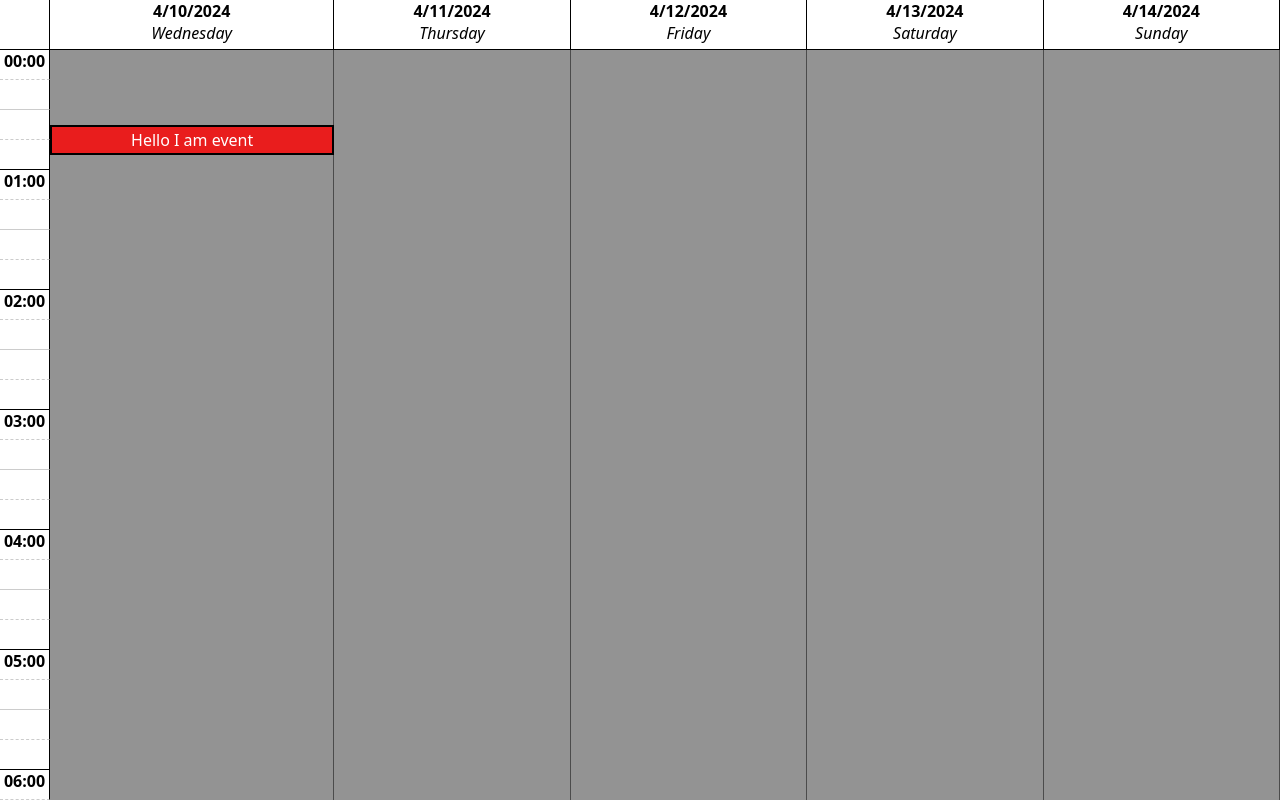
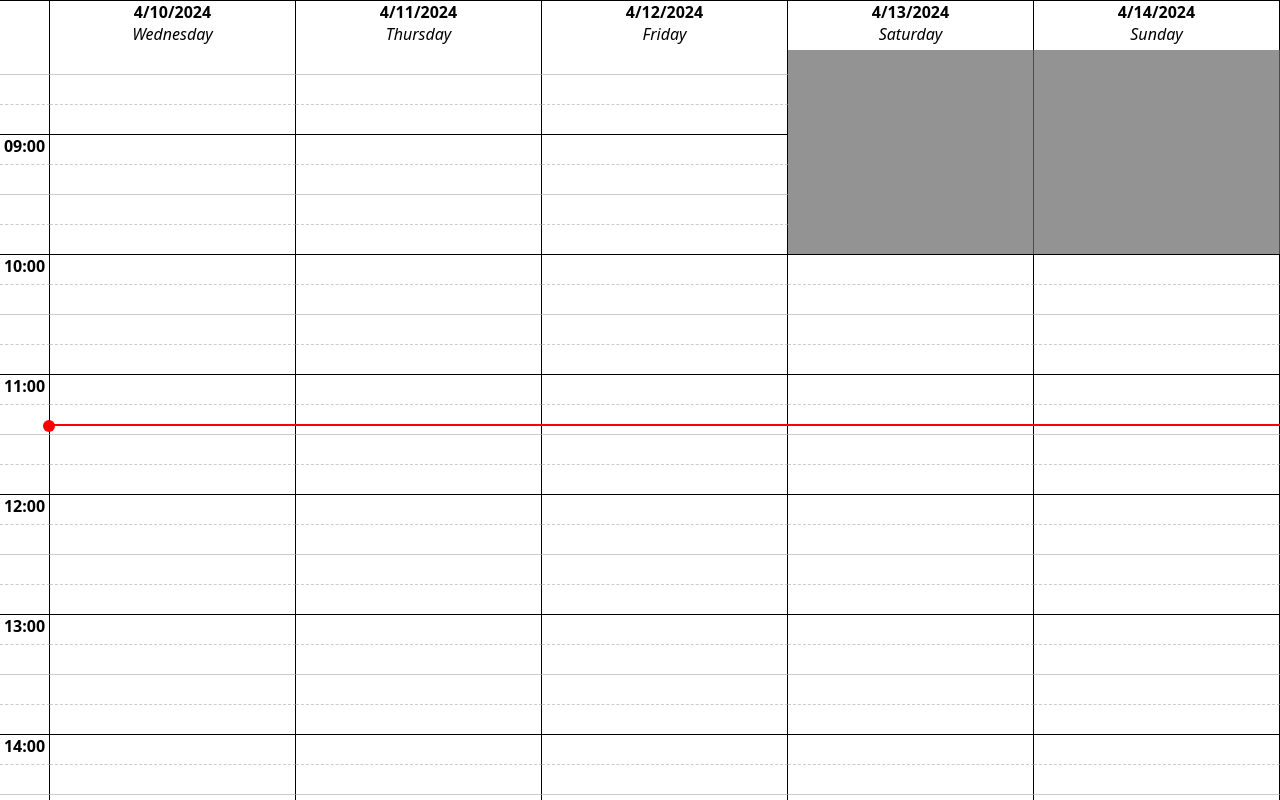
Before and after one commit to rugulous/schedule, a Vue app: page / in a window 1280 px wide. Shown: the top 800 px of the page. Built offline with nearby package versions, Linux system fonts and the light colour scheme.

Commit message:
Sticky header

```diff
--- a/src/App.vue
+++ b/src/App.vue
@@ -2,14 +2,30 @@
 section{
     --time-size: 50px;
     --row-size: 30px;
+    overflow: hidden;
+    max-height: 100vh;
 }
 
 .schedule {
+    --num-cols: 1;
+    --scrollbar-width: 0px;
+    --column-size: calc((100% - var(--time-size) - var(--scrollbar-width)) / var(--num-cols));
     display: grid;
-    grid-template-columns: var(--time-size) auto;
-    grid-template-rows: 50px;
+    grid-template-columns: var(--time-size) repeat(5, var(--column-size));
     grid-auto-rows: var(--row-size);
     text-align: center;
+    scrollbar-gutter: stable;
+}
+
+header.schedule{
+    --scrollbar-width: v-bind(scrollbar);
+    grid-template-rows: 50px;
+}
+
+main{
+    height: calc(100vh - 50px);
+    overflow-y: scroll;
+    position: relative;
 }
 
 .schedule > div:not(.event):not(:nth-child(6n + 1)):not(:nth-child(6n + 2)){
@@ -17,6 +33,10 @@ section{
 }
 
 @media (min-width: 768px){
+.schedule{
+    --num-cols: 3;
+}
+
 .schedule > div:not(.event):nth-child(6n + 3),
 .schedule > div:not(.event):nth-child(6n + 4) {
     display: block !important;
@@ -24,6 +44,10 @@ section{
 }
 
 @media (min-width: 1200px){
+    .schedule{
+        --num-cols: 5;
+    }
+
     .schedule > div:not(.event){
         display: block !important;
     }
@@ -31,17 +55,18 @@ section{
 
 .schedule>div:not(.event) {
     border: solid 1px #000;
-    border-top: none;
+    border-bottom: none;
     border-left: none;
     position: relative;
 }
+
 .schedule > div:not(.event):nth-child(12n+7),
 .schedule > div:not(.event):nth-child(12n+8),
 .schedule > div:not(.event):nth-child(12n+9),
 .schedule > div:not(.event):nth-child(12n+10),
 .schedule > div:not(.event):nth-child(12n+11),
 .schedule > div:not(.event):nth-child(12n+12) {
-    border-bottom: dashed 1px #CCC;
+    border-top: dashed 1px #CCC;
 }
 
 .schedule > div:not(.event):nth-child(12n+13),
@@ -50,7 +75,7 @@ section{
 .schedule > div:not(.event):nth-child(12n+16),
 .schedule > div:not(.event):nth-child(12n+17),
 .schedule > div:not(.event):nth-child(12n+18) {
-    border-bottom: solid 1px #CCC;
+    border-top: solid 1px #CCC;
 }
 
 .schedule > div:not(.event):nth-child(24n + 1),
@@ -59,9 +84,8 @@ section{
 .schedule > div:not(.event):nth-child(24n + 4),
 .schedule > div:not(.event):nth-child(24n + 5),
 .schedule > div:not(.event):nth-child(24n + 6) {
-    border-bottom: solid 1px #000;
+    border-top: solid 1px #000;
 }
-
 
 .event {
     display: flex;
@@ -106,7 +130,7 @@ section{
 
 .disabled{
     background-color: #666;
-    border-bottom: none !important;
+    border-top: none !important;
 }
 </style>
 
@@ -114,23 +138,26 @@ section{
     <RouterView></RouterView>
 
     <section>
-        <div class="schedule">
+        <header class="schedule">
             <div></div>
-            <div v-for="date in dates">
+            <div v-for="(date, index) in dates" :style="`grid-column: ${index + 2}`">
               <strong class="d-block">{{ date.toLocaleDateString() }}</strong>
               <i>{{ weekdays[date.getDay()] }}</i>
             </div>
+        </header>
+        <main>
+        <div class="schedule">
+            <template v-for="(time, i) in data" v-if="dates.length > 0">
+                <div class="time" :style="'grid-area: ' + (i + 1) + '/ 1;'" v-html="i % 4 == 0 ? time : ''"></div>
 
-            <template v-for="(time, i) in data" v-if="dates.length > 0">
-                <div class="time" :style="'grid-area: ' + (i + 2) + '/ 1;'" v-html="i % 4 == 0 ? time : ''"></div>
-
-                <div v-for="(_, index) in dates" :class="{disabled: inActiveHours(index, i)}" :style="`grid-area: ${i + 2} / ${index + 2};`">
+                <div v-for="(_, index) in dates" :class="{disabled: inActiveHours(index, i)}" :style="`grid-area: ${i + 1} / ${index + 2};`">
                 </div>
             </template>
 
             <div class="event" style="top: 15px">Hello I am event</div>
         </div>
         <div id="now"></div>
+        </main>
 
     </section>
 </template>
@@ -141,6 +168,7 @@ import { ref, onMounted } from 'vue';
 const data = ref<string[]>([]);
 const now = ref("0px");
 const dates = ref<Date[]>([]);
+const scrollbar = ref(getScrollBarWidth());
 
 const weekdays = ["Sunday","Monday","Tuesday","Wednesday","Thursday","Friday","Saturday"];
 
@@ -185,6 +213,15 @@ async function updateTicker(){
     }
 }
 
+function getScrollBarWidth() {
+  let el = document.createElement("div");
+  el.style.cssText = "overflow:scroll; visibility:hidden; position:absolute;";
+  document.body.appendChild(el);
+  let width = el.offsetWidth - el.clientWidth;
+  el.remove();
+  return width + "px";
+}
+
 function setDates(){
     date = new Date();
     const _dates = [date];
--- a/src/assets/core.css
+++ b/src/assets/core.css
@@ -20,10 +20,6 @@ body {
         "Segoe UI Emoji",
         "Segoe UI Symbol",
         "Noto Color Emoji";
-}
-
-main {
-    margin-bottom: 1rem;
 }
 
 .small {
```
